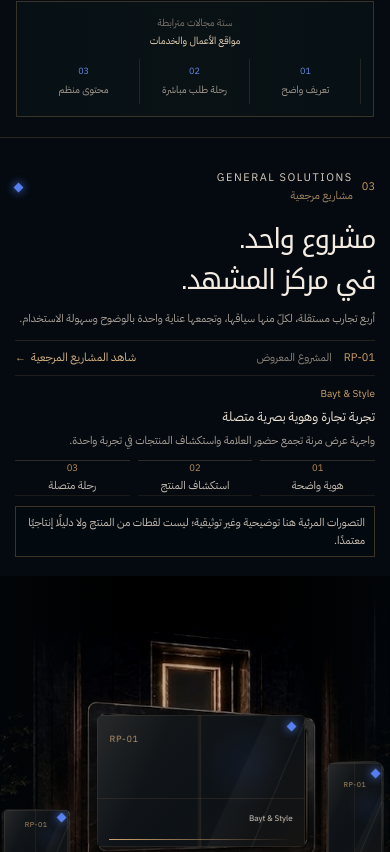
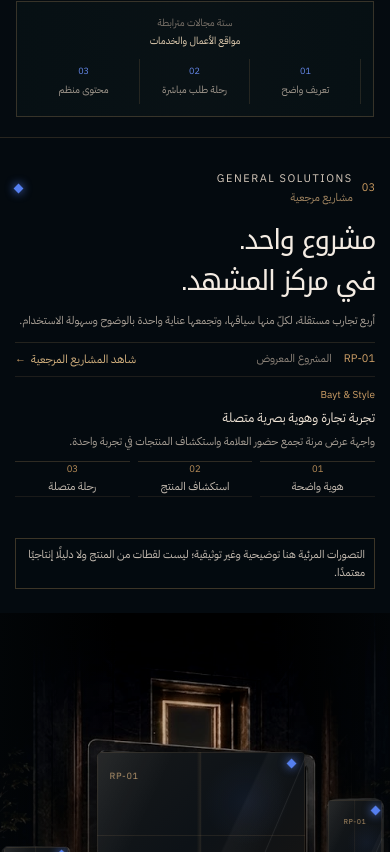
Before and after one commit to hamad933/GS-2, a React (Vite) app: page / in a window 390 px wide. Shown: the part 1912-2764 px from the top of the page. Built offline with nearby package versions, Linux system fonts and the light colour scheme.

Commit message:
fix(home): give S03 disclosure a stable mobile lane

```diff
--- a/src/components/sections/ReferenceProof.remediation.css
+++ b/src/components/sections/ReferenceProof.remediation.css
@@ -56,15 +56,15 @@
 
 @media (max-width: 520px) {
   .reference-proof-v2 {
-    height: calc(488px + 131.25vw);
-    min-height: calc(488px + 131.25vw);
-    --theatre-top: 438px;
+    height: calc(525px + 131.25vw);
+    min-height: calc(525px + 131.25vw);
+    --theatre-top: 475px;
   }
 
   .reference-proof-v2__mobile-evidence-boundary {
     position: absolute;
     z-index: 10;
-    top: 368px;
+    top: 400px;
     right: 15px;
     left: 15px;
     display: block;
```
